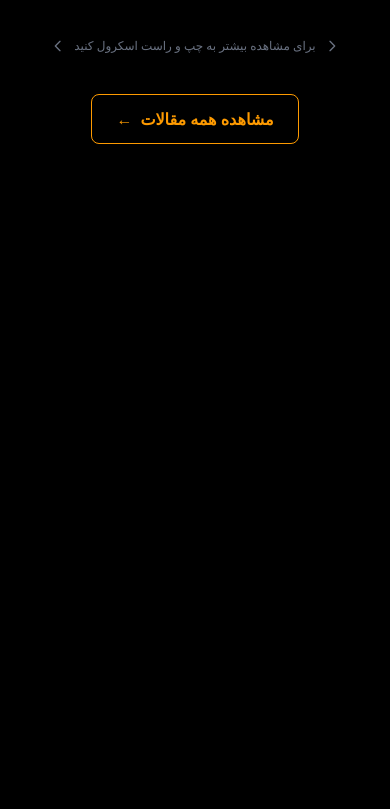
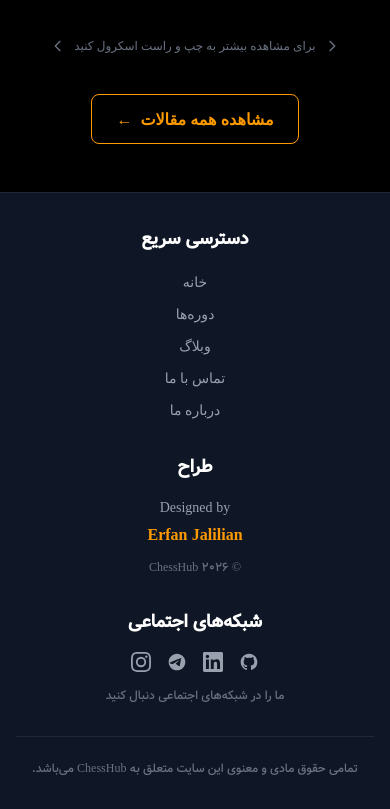
Before and after one commit to Erfanjalilian/chess-education, a Next.js app: page / in a window 390 px wide. Shown: the part 3061-3870 px from the top of the page. Before the commit the page ends 3253 px from the top, so only its background shows below. Built offline with nearby package versions, Linux system fonts and the light colour scheme; data requests are answered from the project's data file.

Commit message:
make the footer component

```diff
--- a/app/components/CourseCategories.tsx
+++ b/app/components/CourseCategories.tsx
@@ -91,7 +91,7 @@ export default async function CourseCategories() {
       {/* تصویر پس‌زمینه با لایه سیاه */}
       <div
         className="absolute inset-0 bg-cover bg-center bg-no-repeat"
-        style={{ backgroundImage: "url('@/public/1367815-شاه-سیاه-و-سفید-و-شوالیه-شطرنج-روی-پس-زمینه-تیره-تنظیم-شده-اند-مفهوم-رهبر-و-کار-تیمی-برای-موفقیت-مفهوم-شطرنج-نجات-پادشاه-و-نجات-استراتژی.jpg')" }}
+        style={{ backgroundImage: "url('https://boom-zrbn.mohtava.cloud/thumbs/api/v1/image/1eb76882-8ebb-3522-9b9c-95555ad0e47a?zb_svc=fajr-im-prod&zb_dmn=ipm&zb_type=internal&zb_pl=0&zb_referer=zarebin.ir')" }}
       >
         {/* لایه سیاه با شفافیت ۷۵٪ */}
         <div className="absolute inset-0 bg-black/75"></div>
--- /dev/null
+++ b/app/components/Footer.tsx
@@ -0,0 +1,121 @@
+// Server Component - بدون "use client"
+import Link from "next/link";
+
+export default function Footer() {
+  const navLinks = [
+    { name: "خانه", href: "/" },
+    { name: "دوره‌ها", href: "/courses" },
+    { name: "وبلاگ", href: "/blog" },
+    { name: "تماس با ما", href: "/contact" },
+    { name: "درباره ما", href: "/about" },
+  ];
+
+  const socialLinks = [
+    {
+      name: "GitHub",
+      href: "https://github.com/erfanjalilian",
+      icon: (
+        <svg className="w-5 h-5" fill="currentColor" viewBox="0 0 24 24">
+          <path fillRule="evenodd" d="M12 2C6.477 2 2 6.484 2 12.017c0 4.425 2.865 8.18 6.839 9.504.5.092.682-.217.682-.483 0-.237-.008-.868-.013-1.703-2.782.605-3.369-1.343-3.369-1.343-.454-1.158-1.11-1.466-1.11-1.466-.908-.62.069-.608.069-.608 1.003.07 1.531 1.032 1.531 1.032.892 1.53 2.341 1.088 2.91.832.092-.647.35-1.088.636-1.338-2.22-.253-4.555-1.113-4.555-4.951 0-1.093.39-1.988 1.029-2.688-.103-.253-.446-1.272.098-2.65 0 0 .84-.27 2.75 1.026A9.564 9.564 0 0112 6.844c.85.004 1.705.115 2.504.337 1.909-1.296 2.747-1.027 2.747-1.027.546 1.379.202 2.398.1 2.651.64.7 1.028 1.595 1.028 2.688 0 3.848-2.339 4.695-4.566 4.943.359.309.678.92.678 1.855 0 1.338-.012 2.419-.012 2.747 0 .268.18.58.688.482A10.019 10.019 0 0022 12.017C22 6.484 17.522 2 12 2z" clipRule="evenodd" />
+        </svg>
+      ),
+    },
+    {
+      name: "LinkedIn",
+      href: "https://linkedin.com/in/erfanjalilian",
+      icon: (
+        <svg className="w-5 h-5" fill="currentColor" viewBox="0 0 24 24">
+          <path d="M20.447 20.452h-3.554v-5.569c0-1.328-.027-3.037-1.852-3.037-1.853 0-2.136 1.445-2.136 2.939v5.667H9.351V9h3.414v1.561h.046c.477-.9 1.637-1.85 3.37-1.85 3.601 0 4.267 2.37 4.267 5.455v6.286zM5.337 7.433c-1.144 0-2.063-.926-2.063-2.065 0-1.138.92-2.063 2.063-2.063 1.14 0 2.064.925 2.064 2.063 0 1.139-.925 2.065-2.064 2.065zm1.782 13.019H3.555V9h3.564v11.452zM22.225 0H1.771C.792 0 0 .774 0 1.729v20.542C0 23.227.792 24 1.771 24h20.451c.979 0 1.771-.773 1.771-1.729V1.729C24 .774 23.203 0 22.225 0z" />
+        </svg>
+      ),
+    },
+    {
+      name: "Telegram",
+      href: "https://t.me/erfanjalilian",
+      icon: (
+        <svg className="w-5 h-5" fill="currentColor" viewBox="0 0 24 24">
+          <path d="M12 2C6.48 2 2 6.48 2 12s4.48 10 10 10 10-4.48 10-10S17.52 2 12 2zm4.64 6.8c-.15 1.58-.8 5.42-1.13 7.19-.14.75-.42 1-.68 1.03-.58.05-1.02-.38-1.58-.75-.88-.58-1.38-.94-2.23-1.5-.99-.65-.35-1.01.22-1.59.15-.15 2.71-2.48 2.76-2.69.01-.03.02-.14-.05-.2-.07-.06-.18-.04-.26-.02-.12.02-1.96 1.24-5.53 3.66-.52.36-.99.54-1.41.53-.46-.01-1.35-.26-2.01-.48-.81-.27-1.45-.41-1.4-.87.03-.24.35-.49.96-.74 3.76-1.64 6.27-2.72 7.53-3.25 3.59-1.5 4.33-1.76 4.82-1.77.11 0 .34.02.5.15.12.1.16.24.17.37-.01.06 0 .21-.05.36z" />
+        </svg>
+      ),
+    },
+    {
+      name: "Instagram",
+      href: "https://instagram.com/erfanjalilian",
+      icon: (
+        <svg className="w-5 h-5" fill="currentColor" viewBox="0 0 24 24">
+          <path d="M12 2.163c3.204 0 3.584.012 4.85.07 3.252.148 4.771 1.691 4.919 4.919.058 1.265.069 1.645.069 4.849 0 3.205-.012 3.584-.069 4.849-.149 3.225-1.664 4.771-4.919 4.919-1.266.058-1.644.07-4.85.07-3.204 0-3.584-.012-4.849-.07-3.26-.149-4.771-1.699-4.919-4.92-.058-1.265-.07-1.644-.07-4.849 0-3.204.013-3.583.07-4.849.149-3.227 1.664-4.771 4.919-4.919 1.266-.057 1.645-.069 4.849-.069zM12 0C8.741 0 8.333.014 7.053.072 2.695.272.273 2.69.073 7.052.014 8.333 0 8.741 0 12c0 3.259.014 3.668.072 4.948.2 4.358 2.618 6.78 6.98 6.98C8.333 23.986 8.741 24 12 24c3.259 0 3.668-.014 4.948-.072 4.354-.2 6.782-2.618 6.979-6.98.059-1.28.073-1.689.073-4.948 0-3.259-.014-3.667-.072-4.947-.196-4.354-2.617-6.78-6.979-6.98C15.668.014 15.259 0 12 0zm0 5.838a6.162 6.162 0 100 12.324 6.162 6.162 0 000-12.324zM12 16a4 4 0 110-8 4 4 0 010 8zm6.406-11.845a1.44 1.44 0 100 2.881 1.44 1.44 0 000-2.881z" />
+        </svg>
+      ),
+    },
+  ];
+
+  return (
+    <footer className="bg-gray-900/95 border-t border-gray-800 mt-auto" dir="rtl">
+      <div className="container mx-auto px-4 sm:px-6 lg:px-8 py-8 md:py-12">
+        <div className="grid grid-cols-1 md:grid-cols-3 gap-8 md:gap-12">
+
+          {/* ستون راست - لینک‌های صفحه */}
+          <div className="text-center md:text-right">
+            <h3 className="text-white font-bold text-lg mb-4">دسترسی سریع</h3>
+            <ul className="space-y-2">
+              {navLinks.map((link) => (
+                <li key={link.name}>
+                  <Link
+                    href={link.href}
+                    className="text-gray-400 hover:text-amber-500 transition-colors duration-200 text-sm"
+                  >
+                    {link.name}
+                  </Link>
+                </li>
+              ))}
+            </ul>
+          </div>
+
+          {/* ستون وسط - طراح */}
+          <div className="text-center">
+            <h3 className="text-white font-bold text-lg mb-4">طراح</h3>
+            <p className="text-gray-400 text-sm leading-relaxed">
+              Designed by
+              <span className="block text-amber-500 font-semibold text-base mt-1">
+                Erfan Jalilian
+              </span>
+            </p>
+            <p className="text-gray-500 text-xs mt-3">
+              © {new Date().getFullYear()} ChessHub
+            </p>
+          </div>
+
+          {/* ستون چپ - شبکه‌های اجتماعی */}
+          <div className="text-center md:text-left">
+            <h3 className="text-white font-bold text-lg mb-4">شبکه‌های اجتماعی</h3>
+            <div className="flex justify-center md:justify-start gap-4">
+              {socialLinks.map((social) => (
+                <a
+                  key={social.name}
+                  href={social.href}
+                  target="_blank"
+                  rel="noopener noreferrer"
+                  className="text-gray-400 hover:text-amber-500 transition-all duration-200 transform hover:scale-110"
+                  aria-label={social.name}
+                >
+                  {social.icon}
+                </a>
+              ))}
+            </div>
+            <p className="text-gray-500 text-xs mt-4">
+              ما را در شبکه‌های اجتماعی دنبال کنید
+            </p>
+          </div>
+
+        </div>
+
+        {/* خط جداکننده پایین */}
+        <div className="border-t border-gray-800 mt-8 pt-6 text-center">
+          <p className="text-gray-500 text-xs">
+            تمامی حقوق مادی و معنوی این سایت متعلق به ChessHub می‌باشد.
+          </p>
+        </div>
+      </div>
+    </footer>
+  );
+}
--- a/app/layout.tsx
+++ b/app/layout.tsx
@@ -1,5 +1,6 @@
 import Header from "@/app/components/header";
 import "./globals.css";
+import Footer from "./components/Footer";
 
 export default function RootLayout({
   children,
@@ -11,6 +12,7 @@ export default function RootLayout({
       <body className="bg-black text-white">
         <Header />
         <main className="min-h-screen">{children}</main>
+        <Footer />
       </body>
     </html>
   );
```
